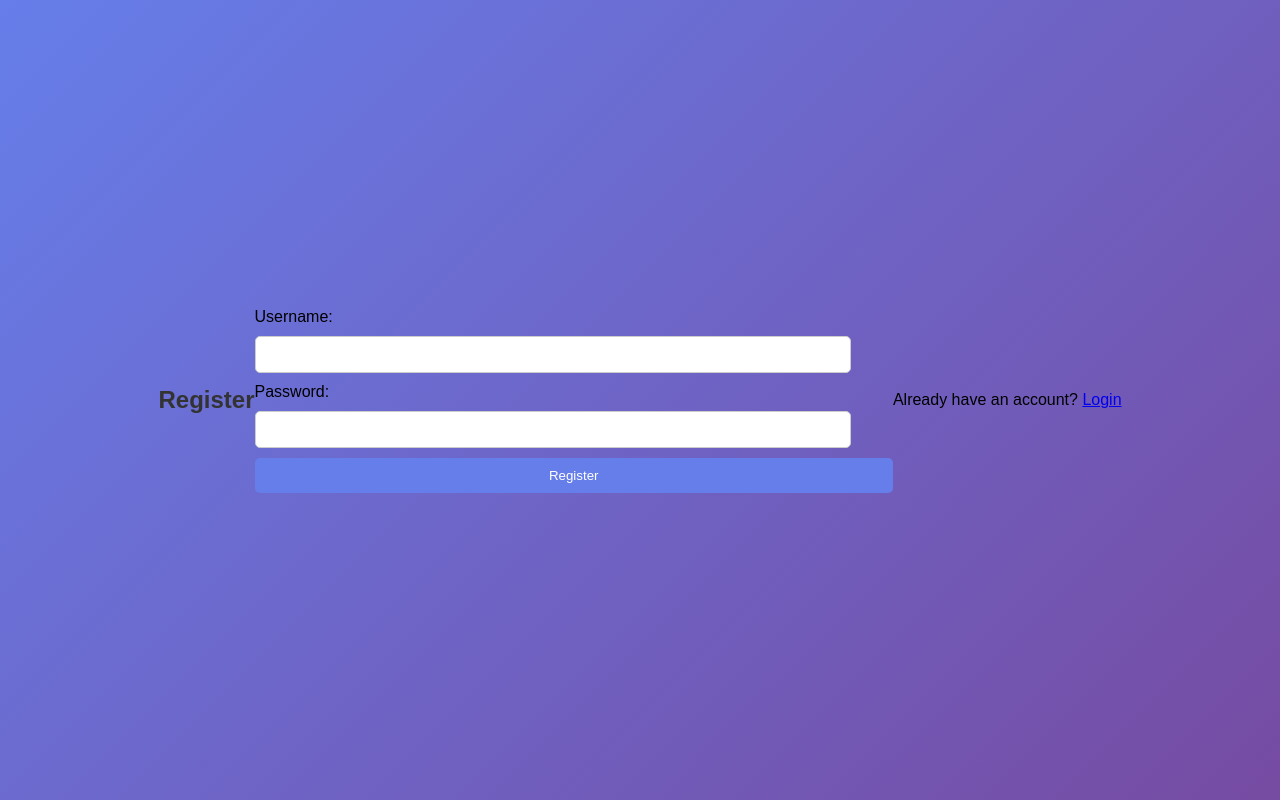
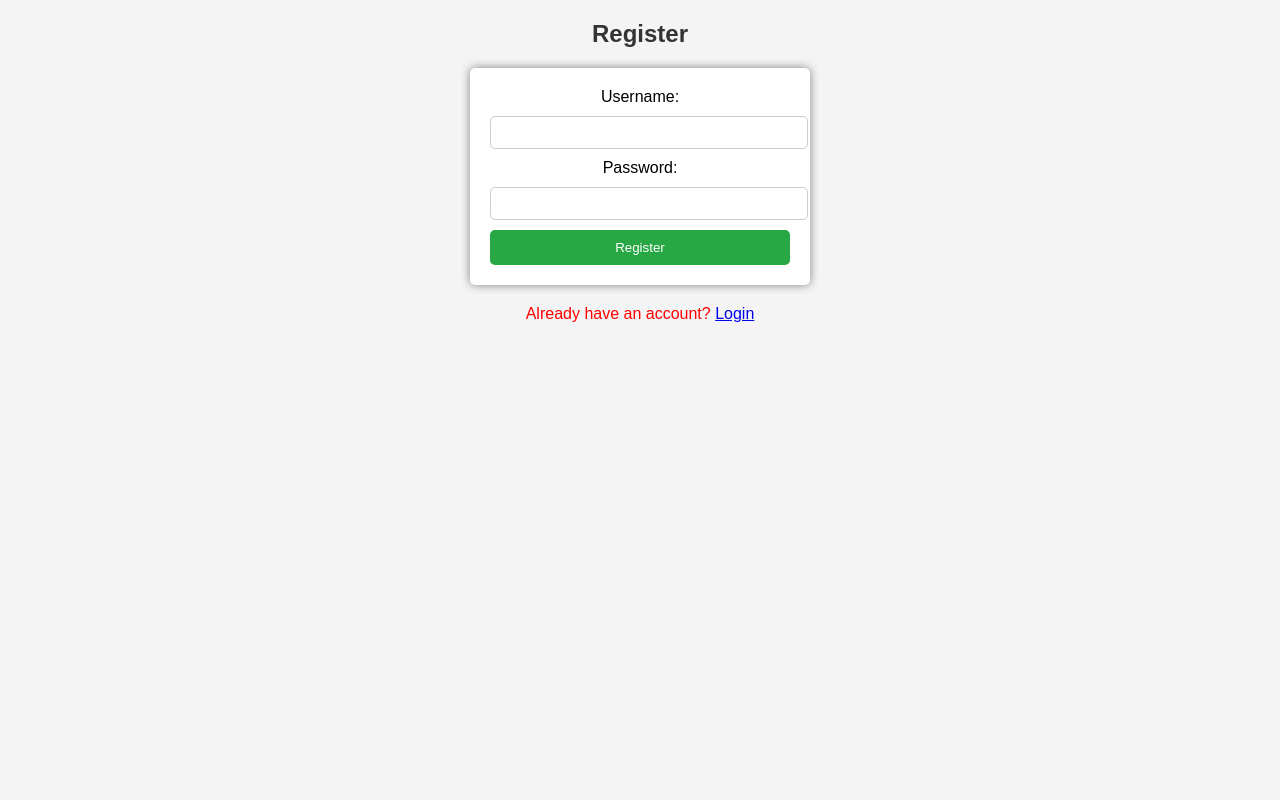
Before and after one commit to acecode101/todo-app-with-authentication, a Flask app: page /register in a window 1280 px wide. Run offline with Flask 3, Linux system fonts and the light colour scheme.

Commit message:
Update style.css

```diff
--- a/static/style.css
+++ b/static/style.css
@@ -1,29 +1,25 @@
 body {
     font-family: Arial, sans-serif;
-    background: linear-gradient(135deg, #667eea, #764ba2);
-    display: flex;
-    justify-content: center;
-    align-items: center;
-    height: 100vh;
-    margin: 0;
+    text-align: center;
+    background-color: #f4f4f4;
 }
 
-.container {
-    background: white;
-    padding: 20px;
-    width: 350px;
-    text-align: center;
-    border-radius: 10px;
-    box-shadow: 0px 0px 10px rgba(0, 0, 0, 0.2);
-}
-
-h2 {
+h1, h2 {
     color: #333;
 }
 
+form {
+    margin: 20px auto;
+    width: 300px;
+    padding: 20px;
+    background: white;
+    border-radius: 5px;
+    box-shadow: 0px 0px 10px gray;
+}
+
 input {
-    width: 90%;
-    padding: 10px;
+    width: 100%;
+    padding: 8px;
     margin: 10px 0;
     border: 1px solid #ccc;
     border-radius: 5px;
@@ -32,26 +28,17 @@ input {
 button {
     width: 100%;
     padding: 10px;
-    background-color: #667eea;
+    background: #28a745;
     color: white;
     border: none;
+    cursor: pointer;
     border-radius: 5px;
-    cursor: pointer;
 }
 
 button:hover {
-    background-color: #5a67d8;
+    background: #218838;
 }
 
-.alert {
-    padding: 10px;
-    margin: 10px 0;
-    border-radius: 5px;
-    color: white;
-    text-align: center;
+p {
+    color: red;
 }
-
-.alert-success { background-color: #28a745; }
-.alert-danger { background-color: #dc3545; }
-.alert-warning { background-color: #ffc107; }
-.alert-info { background-color: #17a2b8; }
```
